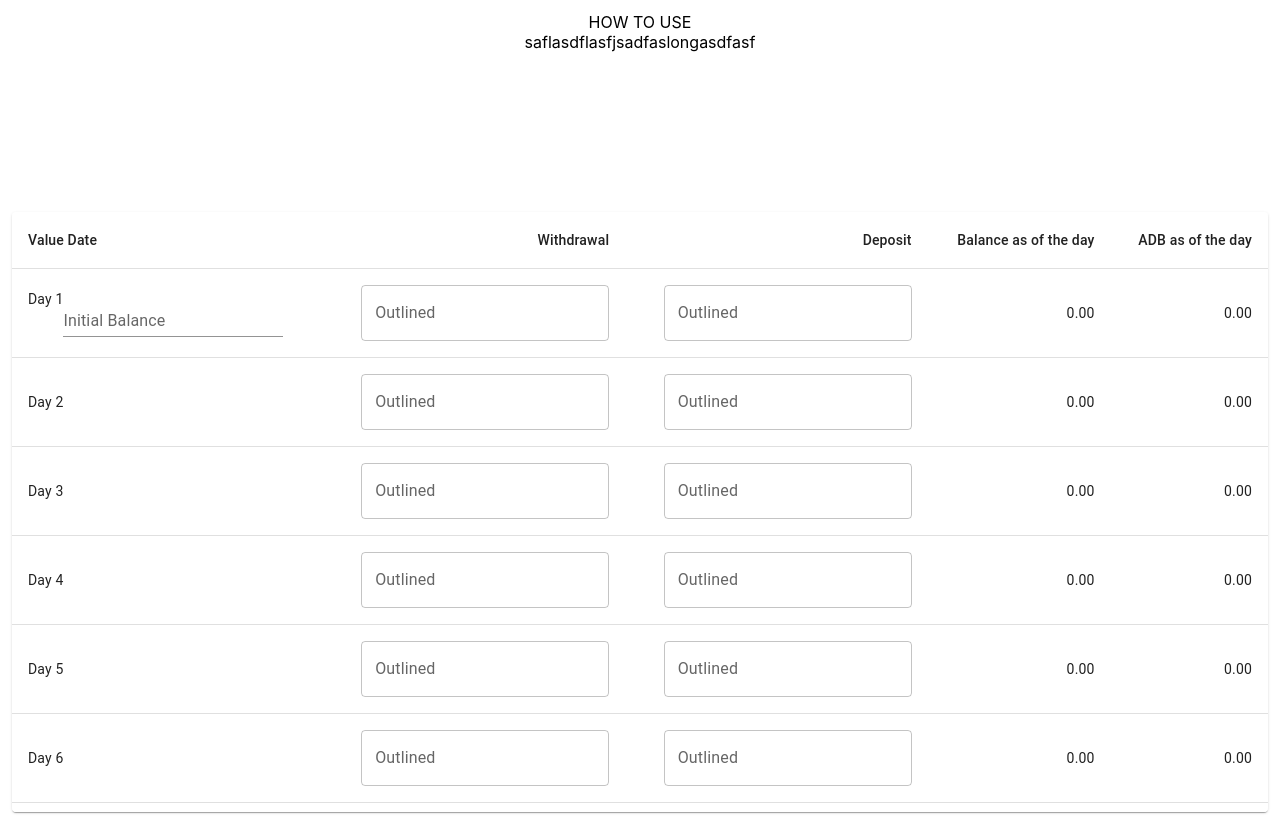
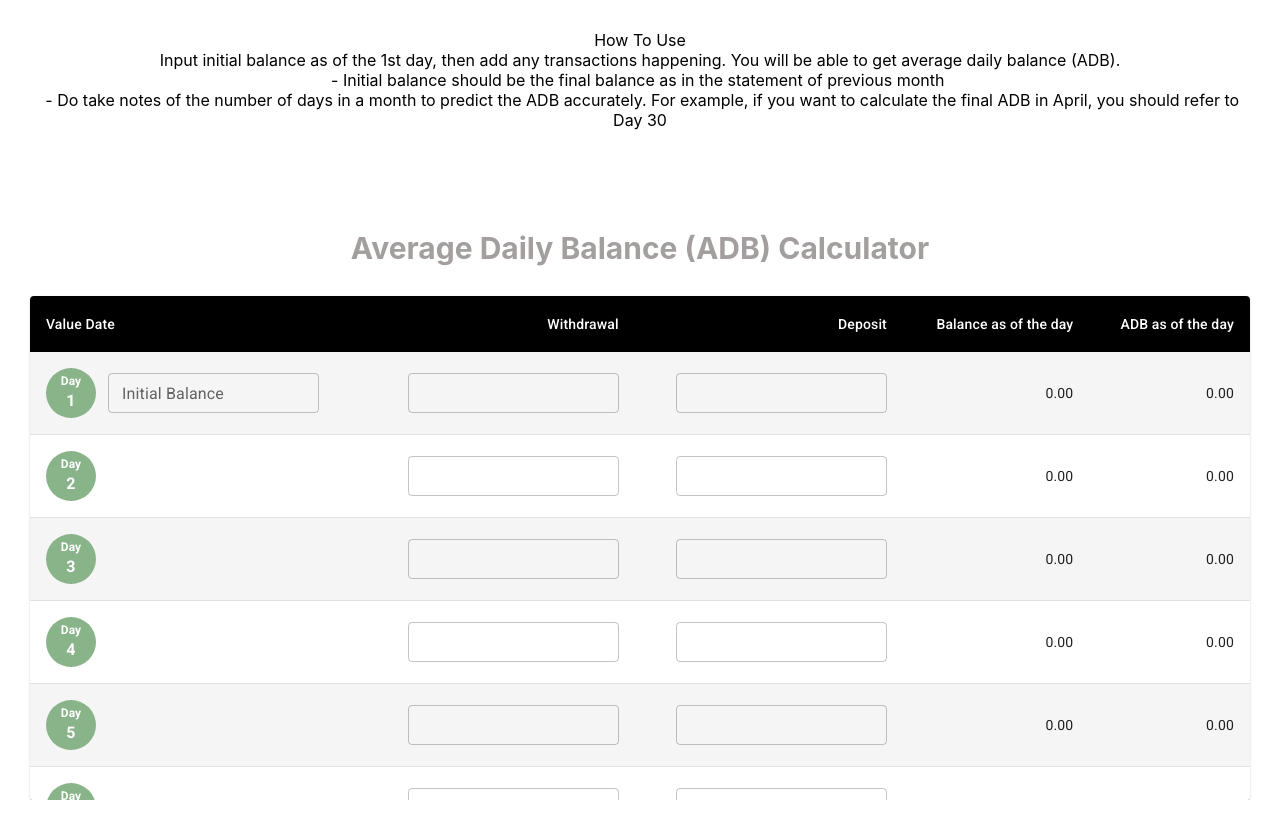
Before and after one commit to wopni1021/average-daily-balance-calculator, a React (Create React App) app in the folder my-app/: page / in a window 1280 px wide. After the commit the page ends 800 px from the top, so only its background shows below. Built offline with nearby package versions, Linux system fonts and the light colour scheme.

Commit message:
Basic styling

```diff
--- a/my-app/public/index.html
+++ b/my-app/public/index.html
@@ -3,6 +3,7 @@
   <head>
     <meta charset="utf-8" />
     <link rel="icon" href="%PUBLIC_URL%/favicon.ico" />
+    <link rel="stylesheet" href="https://fonts.googleapis.com/css?family=Roboto:300,400,500,700&display=swap" />
     <meta name="viewport" content="width=device-width, initial-scale=1" />
     <meta name="theme-color" content="#000000" />
     <meta
--- a/my-app/src/App.scss
+++ b/my-app/src/App.scss
@@ -1,7 +1,10 @@
 .App {
+  $padding: 30px;
   text-align: center;
-  padding: 12px;
-  height: 100vh;
+  padding: $padding $padding 0 $padding;
+  display: flex;
+  flex-direction: column; /* Stack header and table vertically */
+  height: calc(100vh - $padding); /* Full viewport height */
 }
 
 .App-logo {
@@ -43,8 +46,10 @@
   $headerHeight: 200px;
   &-header {
     height: $headerHeight;
+    white-space: pre-wrap;
   }
   &-table {
-    height: calc(100vh - $headerHeight);
+    flex-grow: 1;
+    height: calc(100% - $headerHeight);
   }
 }
--- a/my-app/src/components/Header.tsx
+++ b/my-app/src/components/Header.tsx
@@ -4,11 +4,16 @@ import "./Header.scss";
 
 const ROOT = "adb-header";
 
+const hintHeader = "How To Use";
+const hintMsg = "Input initial balance as of the 1st day, then add any transactions happening. You will be able to get average daily balance (ADB).";
+const hintPoints =
+  "- Initial balance should be the final balance as in the statement of previous month \n - Do take notes of the number of days in a month to predict the ADB accurately. For example, if you want to calculate the final ADB in April, you should refer to Day 30";
 const Header = () => {
   return (
     <div className={ROOT}>
-      <div>HOW TO USE</div>
-      <div>saflasdflasfjsadfaslongasdfasf</div>
+      <div>{hintHeader}</div>
+      <div>{hintMsg}</div>
+      <div>{hintPoints}</div>
     </div>
   );
 };
--- a/my-app/src/components/MainTable.scss
+++ b/my-app/src/components/MainTable.scss
@@ -0,0 +1,41 @@
+.adb-table {
+  display: flex;
+  flex-direction: column;
+  &-title {
+    flex-shrink: 0;
+    font-weight: bold;
+    padding: 0 0 30px 0;
+    font-size: 30px;
+    color: rgb(163, 159, 159);
+  }
+
+  & .MuiTableContainer-root {
+    flex-grow: 1;
+  }
+
+  &-day {
+    &-col {
+      display: flex;
+      align-items: center;
+
+      & .MuiTextField-root {
+        margin-left: 12px;
+      }
+    }
+
+    flex-direction: column;
+    min-width: 50px; /* Adjust the size of the circle */
+    height: 50px;
+    background-color: rgb(137, 179, 137); /* Background color of the circle */
+    color: white; /* Text color */
+    display: flex;
+    align-items: center; /* Center content vertically */
+    justify-content: center; /* Center content horizontally */
+    border-radius: 50%; /* Makes the div a circle */
+    font-weight: bold; /* Makes the text bold */
+    font-size: 12px; /* Adjusts the text size */
+    &-num {
+      font-size: 16px; /* Adjusts the text size */
+    }
+  }
+}
--- a/my-app/src/components/MainTable.tsx
+++ b/my-app/src/components/MainTable.tsx
@@ -1,25 +1,39 @@
 import React, { useState } from "react";
 import Table from "@mui/material/Table";
 import TableBody from "@mui/material/TableBody";
-import TableCell from "@mui/material/TableCell";
+import TableCell, { tableCellClasses } from "@mui/material/TableCell";
 import TableContainer from "@mui/material/TableContainer";
 import TableHead from "@mui/material/TableHead";
 import TableRow from "@mui/material/TableRow";
 import Paper from "@mui/material/Paper";
-import TextField from "@mui/material/TextField";
+import TextField, { TextFieldProps } from "@mui/material/TextField";
 import Input from "@mui/material/Input";
+import "./MainTable.scss";
+import { styled } from "@mui/material/styles";
 
 function createData(name: string, calories: number, fat: number, carbs: number, protein: number) {
   return { name, calories, fat, carbs, protein };
 }
 
-// const rows = [
-//   createData("Frozen yoghurt", 159, 6.0, 24, 4.0),
-//   createData("Ice cream sandwich", 237, 9.0, 37, 4.3),
-//   createData("Eclair", 262, 16.0, 24, 6.0),
-//   createData("Cupcake", 305, 3.7, 67, 4.3),
-//   createData("Gingerbread", 356, 16.0, 49, 3.9),
-// ];
+const StyledTableCell = styled(TableCell)(({ theme }) => ({
+  [`&.${tableCellClasses.head}`]: {
+    backgroundColor: theme.palette.common.black,
+    color: theme.palette.common.white,
+  },
+  [`&.${tableCellClasses.body}`]: {
+    fontSize: 14,
+  },
+}));
+
+const StyledTableRow = styled(TableRow)(({ theme }) => ({
+  "&:nth-of-type(odd)": {
+    backgroundColor: theme.palette.action.hover,
+  },
+  // hide last border
+  "&:last-child td, &:last-child th": {
+    border: 0,
+  },
+}));
 
 const MAX_DATE = 31;
 
@@ -33,6 +47,8 @@ const MAX_DATE = 31;
 const formatNumber = (num: number) => {
   return num.toFixed(2);
 };
+
+const commonInputProps: Partial<TextFieldProps> = { size: "small", variant: "outlined" };
 
 const ROOT = "adb-table";
 
@@ -123,53 +139,66 @@ const MainTable = () => {
   };
 
   return (
-    <TableContainer component={Paper} className={ROOT}>
+    <div className={ROOT}>
+      <div className={`${ROOT}-title`}>Average Daily Balance (ADB) Calculator</div>
+      <TableContainer component={Paper}>
         <Table sx={{ minWidth: 650 }} aria-label="simple table" stickyHeader>
           <TableHead>
-          <TableRow>
-            <TableCell>Value Date</TableCell>
-            <TableCell align="right">Withdrawal</TableCell>
-            <TableCell align="right">Deposit</TableCell>
-            <TableCell align="right">Balance as of the day</TableCell>
-            <TableCell align="right">ADB as of the day</TableCell>
-          </TableRow>
+            <StyledTableRow>
+              <StyledTableCell>Value Date</StyledTableCell>
+              <StyledTableCell align="right">Withdrawal</StyledTableCell>
+              <StyledTableCell align="right">Deposit</StyledTableCell>
+              <StyledTableCell align="right">Balance as of the day</StyledTableCell>
+              <StyledTableCell align="right">ADB as of the day</StyledTableCell>
+            </StyledTableRow>
           </TableHead>
           <TableBody>
             {rows.map((row, index) => (
-            <TableRow key={index} sx={{ "&:last-child td, &:last-child th": { border: 0 } }}>
-              <TableCell component="th" scope="row">
-                Day {index + 1}
-                {index === 0 && <TextField id="standard-basic" label="Initial Balance" variant="standard" onBlur={handleChangeInitialBalance} />}
-              </TableCell>
-              <TableCell align="right">
+              <StyledTableRow key={index} sx={{ "&:last-child td, &:last-child th": { border: 0 } }}>
+                <StyledTableCell component="th" scope="row">
+                  <div className={`${ROOT}-day-col`}>
+                    <div className={`${ROOT}-day`}>
+                      <div>Day</div> <div className={`${ROOT}-day-num`}>{index + 1}</div>
+                    </div>
+                    {index === 0 && <TextField {...commonInputProps} id="standard-basic" label="Initial Balance" onBlur={handleChangeInitialBalance} />}
+                  </div>
+                </StyledTableCell>
+                <StyledTableCell align="right">
                   <TextField
+                    {...commonInputProps}
                     id="withdr"
-                  label="Outlined"
                     variant="outlined"
                     type="number"
                     onChange={(e) => {
                       handleChangeWithDr(e.target.value, index);
                     }}
+                    InputProps={{
+                      inputProps: { style: { textAlign: "right" } }, // Aligns the input text to the right
+                    }}
                   />
-              </TableCell>
-              <TableCell align="right">
+                </StyledTableCell>
+                <StyledTableCell align="right">
                   <TextField
+                    {...commonInputProps}
                     id="depo"
-                  label="Outlined"
                     variant="outlined"
                     type="number"
                     onChange={(e) => {
                       handleChangeDepo(e.target.value, index);
                     }}
+                    InputProps={{
+                      inputProps: { style: { textAlign: "right" } }, // Aligns the input text to the right
+                    }}
                   />
-              </TableCell>
-              <TableCell align="right">{formatNumber(row.balance)}</TableCell>
-              <TableCell align="right">{formatNumber(row.adb)}</TableCell>
-            </TableRow>
+                </StyledTableCell>
+                <StyledTableCell align="right">{formatNumber(row.balance)}</StyledTableCell>
+                <StyledTableCell align="right">{formatNumber(row.adb)}</StyledTableCell>
+              </StyledTableRow>
             ))}
           </TableBody>
         </Table>
       </TableContainer>
+    </div>
   );
 };
 
--- a/my-app/src/index.css
+++ /dev/null
@@ -1,13 +0,0 @@
-body {
-  margin: 0;
-  font-family: -apple-system, BlinkMacSystemFont, 'Segoe UI', 'Roboto', 'Oxygen',
-    'Ubuntu', 'Cantarell', 'Fira Sans', 'Droid Sans', 'Helvetica Neue',
-    sans-serif;
-  -webkit-font-smoothing: antialiased;
-  -moz-osx-font-smoothing: grayscale;
-}
-
-code {
-  font-family: source-code-pro, Menlo, Monaco, Consolas, 'Courier New',
-    monospace;
-}
--- /dev/null
+++ b/my-app/src/index.scss
@@ -0,0 +1,11 @@
+body {
+  margin: 0;
+  overflow: hidden;
+  font-family: -apple-system, BlinkMacSystemFont, "Segoe UI", "Roboto", "Oxygen", "Ubuntu", "Cantarell", "Fira Sans", "Droid Sans", "Helvetica Neue", sans-serif;
+  -webkit-font-smoothing: antialiased;
+  -moz-osx-font-smoothing: grayscale;
+}
+
+code {
+  font-family: source-code-pro, Menlo, Monaco, Consolas, "Courier New", monospace;
+}
```
Also changed, not shown: my-app/src/index.tsx (+6 -8 lines). Lines whose indentation alone changed are shown as unchanged.
